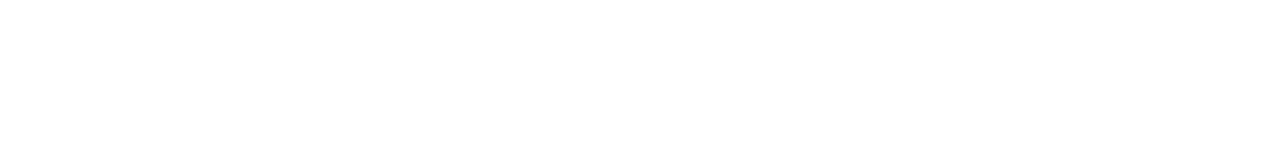
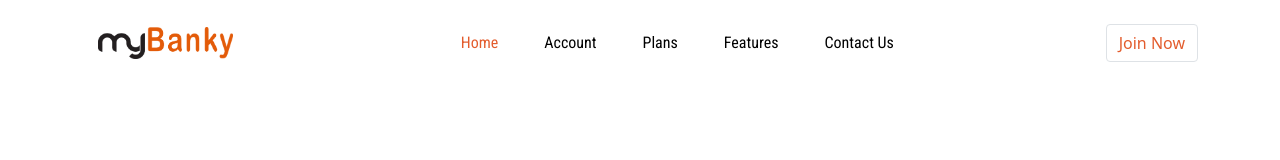
Before and after one commit to MoSaif00/myBanky, a plain HTML site: page index.html in a window 1280 px wide. Drawn offline with nearby package versions, Linux system fonts and the light colour scheme; a web font is replaced by a local one.

Commit message:
finished the navabar

```diff
--- a/index.html
+++ b/index.html
@@ -11,14 +11,53 @@
       integrity="sha384-giJF6kkoqNQ00vy+HMDP7azOuL0xtbfIcaT9wjKHr8RbDVddVHyTfAAsrekwKmP1"
       crossorigin="anonymous"
     />
-
-    <script
-      src="https://kit.fontawesome.com/f2a34d9854.js"
-      crossorigin="anonymous"
-    ></script>
   </head>
   <body>
-    <div></div>
+    <header>
+      <nav class="navbar navbar-expand-lg navbar-light">
+        <div class="container">
+          <a href="#" class="navbar-brand ms-3"
+            ><img src="./Bankylogo.png" alt=""
+          /></a>
+          <button
+            class="navbar-toggler"
+            type="button"
+            data-bs-toggle="collapse"
+            data-bs-target="#navbarSupportedContent"
+            aria-controls="navbarSupportedContent"
+            aria-expanded="false"
+            aria-label="Toggle navigation"
+          >
+            <span class="navbar-toggler-icon"></span>
+          </button>
+
+          <div class="collapse navbar-collapse" id="navbarSupportedContent">
+            <ul class="navbar-nav mx-auto mb-2 mb-lg-0">
+              <li class="nav-item">
+                <a class="nav-link active" href="#">Home</a>
+              </li>
+              <li class="nav-item">
+                <a class="nav-link" href="#">Account</a>
+              </li>
+              <li class="nav-item">
+                <a class="nav-link" href="#">Plans</a>
+              </li>
+              <li class="nav-item">
+                <a class="nav-link" href="#">Features</a>
+              </li>
+              <li class="nav-item">
+                <a class="nav-link" href="#">Contact Us</a>
+              </li>
+            </ul>
+            <form class="form-inline my-2 my-lg-0">
+              <button class="btn menu-right-btn border">Join Now</button>
+            </form>
+          </div>
+        </div>
+      </nav>
+    </header>
+
+    <main></main>
 
     <script src="app.js"></script>
     <script
@@ -26,5 +65,9 @@
       integrity="sha384-ygbV9kiqUc6oa4msXn9868pTtWMgiQaeYH7/t7LECLbyPA2x65Kgf80OJFdroafW"
       crossorigin="anonymous"
     ></script>
+    <script
+      src="https://kit.fontawesome.com/f2a34d9854.js"
+      crossorigin="anonymous"
+    ></script>
   </body>
 </html>
--- a/style.css
+++ b/style.css
@@ -0,0 +1,42 @@
+@import url('https://fonts.googleapis.com/css2?family=Lato&family=Righteous&family=Roboto+Condensed&family=Sofia&family=Ubuntu&display=swap');
+
+/* font-family: 'Lato', sans-serif;
+font-family: 'Righteous', cursive;
+font-family: 'Roboto Condensed', sans-serif;
+font-family: 'Sofia', cursive;
+font-family: 'Ubuntu', sans-serif; */
+
+body {
+  padding: 0;
+  margin: 0;
+  font-family: 'Lato', sans-serif;
+}
+nav a img {
+  width: 135px;
+}
+
+.nav-link {
+  font-size: 16px;
+  margin: 15px;
+  color: black !important;
+  font-family: 'Roboto Condensed', sans-serif;
+}
+.nav-link:hover {
+  color: #e35c2d !important;
+}
+.active {
+  color: #e35c2d !important;
+}
+
+.menu-right-btn {
+  padding: 13px 46px;
+  /* margin-right: 4%; */
+  background-color: transparent;
+  transition: all 300ms ease-in;
+  color: #e35c2d !important;
+}
+
+.menu-right-btn:hover {
+  background-color: #e35c2d !important;
+  color: black !important;
+}
```
